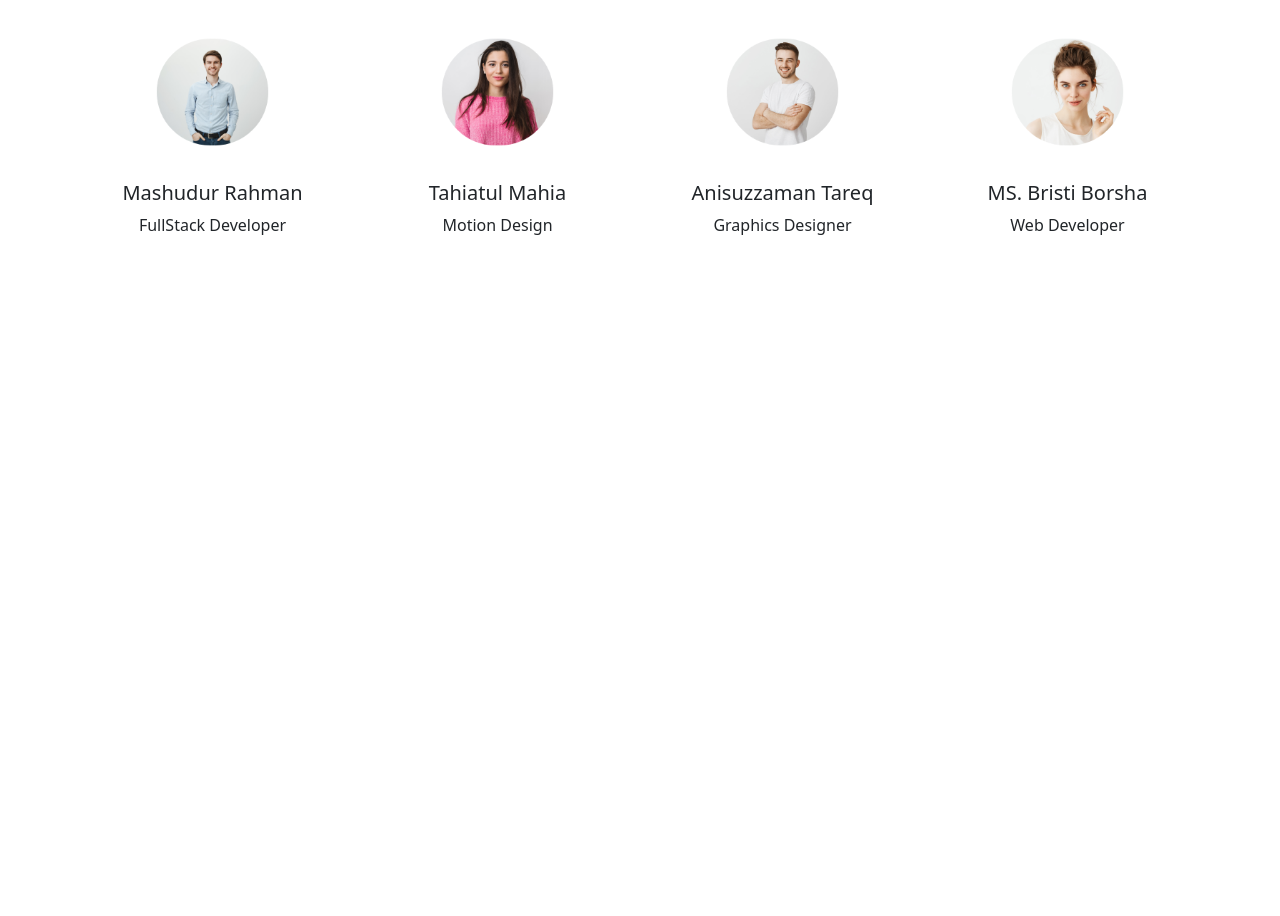
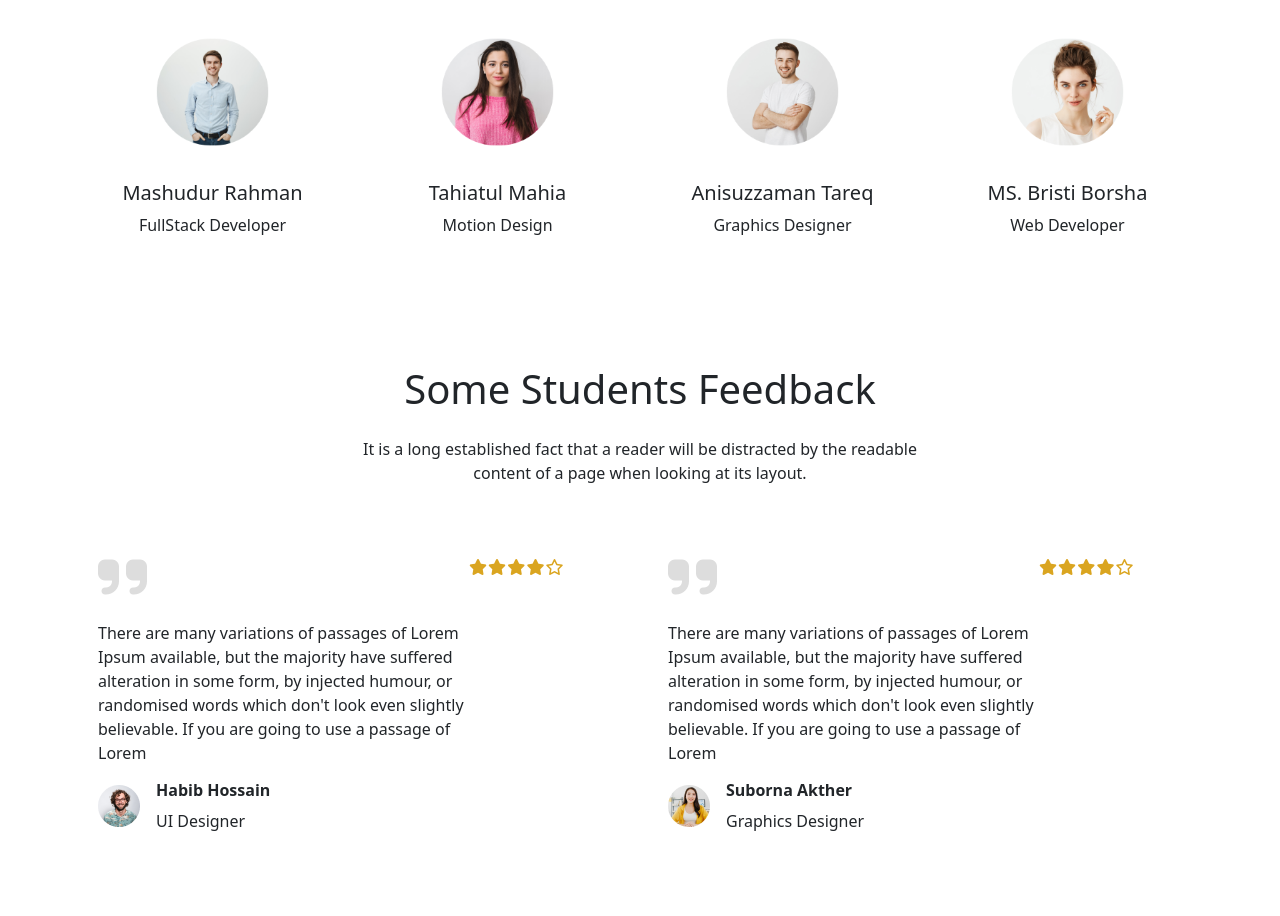
Before and after one commit to Mashud05052001/Milestone-3-Final-Project, a plain HTML site: page index.html in a window 1280 px wide. Shown: the part 3247-4163 px from the top of the page. Before the commit the page ends 3596 px from the top, so only its background shows below. Drawn offline with nearby package versions, Linux system fonts and the light colour scheme.

Commit message:
feedback done

```diff
--- a/index.html
+++ b/index.html
@@ -6,6 +6,7 @@
     <meta http-equiv="X-UA-Compatible" content="IE=edge">
     <meta name="viewport" content="width=device-width, initial-scale=1.0">
     <link rel="stylesheet" href="https://cdn.jsdelivr.net/npm/bootstrap@5.2.0/dist/css/bootstrap.min.css">
+    <script src="https://kit.fontawesome.com/e54567a109.js" crossorigin="anonymous"></script>
     <link rel="stylesheet" href="style.css">
     <title>Pro Edu</title>
 
@@ -317,6 +318,91 @@
                 </div>
             </div>
         </section>
+        <!-- FeedBack -->
+        <section class="container mb-5 pb-5">
+            <div class="text-center pb-5">
+                <h1 class="lh-lg ">Some Students Feedback</h1>
+                <p>It is a long established fact that a reader will be distracted by the readable<br>
+                    content of a page when looking at its layout.
+                </p>
+            </div>
+            <div>
+                <div class="row">
+                    <div class="col-sm-6">
+                        <div class="card border-0">
+                            <div class="d-flex justify-content-between px-3">
+                                <div>
+                                    <i class="fa-solid fa-quote-right"></i>
+                                </div>
+                                <div id="star">
+                                    <i class="fa-solid fa-star"></i>
+                                    <i class="fa-solid fa-star"></i>
+                                    <i class="fa-solid fa-star"></i>
+                                    <i class="fa-solid fa-star"></i>
+                                    <i class="fa-regular fa-star"></i>
+                                </div>
+                            </div>
+                            <div class="card-body">
+
+                                <p class="w-75 ">There are many variations of passages of Lorem Ipsum
+                                    available, but
+                                    the majority have suffered alteration in some form, by injected
+                                    humour, or randomised words which don't look even slightly
+                                    believable. If you are going to use a passage of Lorem</p>
+                                <div class="d-flex ">
+                                    <div class="me-3 pt-1">
+                                        <img src="./edTech-website-main/images/student/student-5.png" class="img-fluid"
+                                            alt="">
+                                    </div>
+                                    <div>
+                                        <h6 class="fw-bold">Habib Hossain</h4>
+                                            <p>UI Designer</p>
+                                    </div>
+                                </div>
+                            </div>
+                        </div>
+                    </div>
+                    <div class="col-sm-6">
+                        <div class="card border-0">
+                            <div class="d-flex justify-content-between px-3">
+                                <div>
+                                    <i class="fa-solid fa-quote-right"></i>
+                                </div>
+                                <div id="star">
+                                    <i class="fa-solid fa-star"></i>
+                                    <i class="fa-solid fa-star"></i>
+                                    <i class="fa-solid fa-star"></i>
+                                    <i class="fa-solid fa-star"></i>
+                                    <i class="fa-regular fa-star"></i>
+                                </div>
+                            </div>
+                            <div class="card-body">
+
+                                <p class="w-75 ">There are many variations of passages of Lorem Ipsum
+                                    available, but
+                                    the majority have suffered alteration in some form, by injected
+                                    humour, or randomised words which don't look even slightly
+                                    believable. If you are going to use a passage of Lorem</p>
+                                <div class="d-flex  ">
+                                    <div class="me-3 pt-1">
+                                        <img src="./edTech-website-main/images/student/student-6.png" class="img-fluid"
+                                            alt="">
+                                    </div>
+                                    <div>
+                                        <h6 class="fw-bold">Suborna Akther</h4>
+                                            <p>Graphics Designer</p>
+                                    </div>
+                                </div>
+                            </div>
+                        </div>
+                    </div>
+
+                </div>
+            </div>
+
+        </section>
+        <!-- Question -->
+
 
 
 
--- a/style.css
+++ b/style.css
@@ -19,3 +19,18 @@ nav>form {
 .common-color {
     color: var(--primary-color);
 }
+
+.fa-quote-right {
+    font-size: 3.5em;
+    color: rgb(221, 221, 221);
+}
+
+.fa-star {
+    color: goldenrod;
+    margin-right: -3px;
+}
+
+#star {
+    padding-right: 10%;
+    padding-top: 1%;
+}
```
